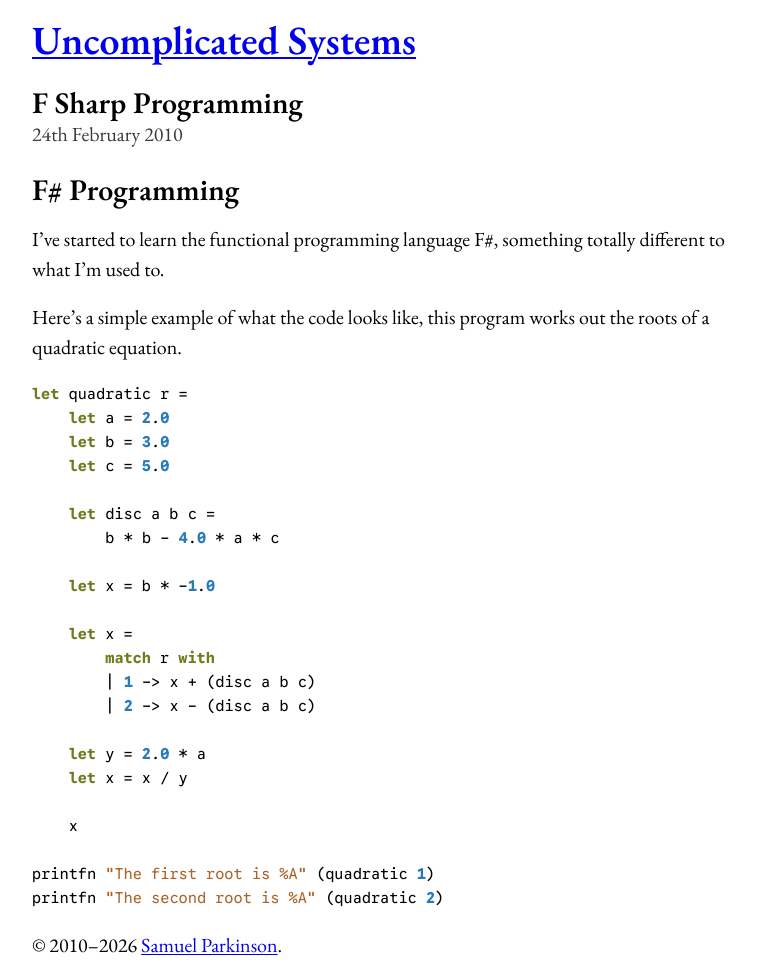
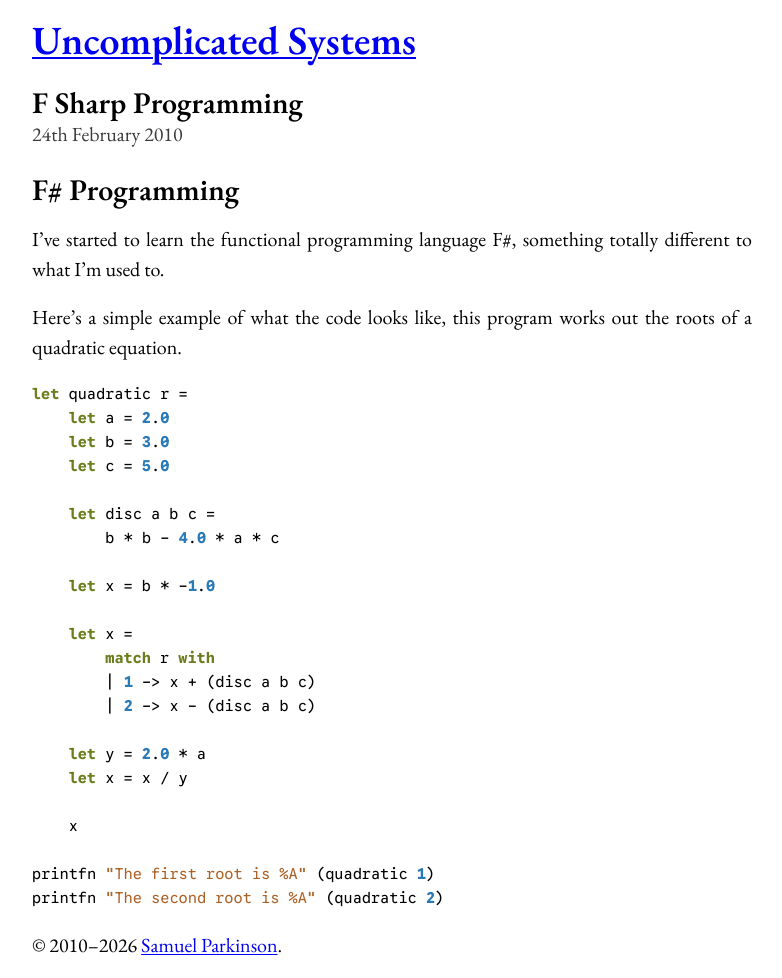
Before and after one commit to sjparkinson/uncomplicated.systems, a Jekyll site: the page built from _posts/2010-02-24-f-sharp-programming.md, in a window 1280 px wide. Shown: the whole page, without its empty margins (248-1030 px from the left). Built offline with Jekyll 4.4.1, drawn with Linux system fonts in a browser that asks for light colours.

Commit message:
Try out justify

```diff
--- a/assets/css/main.css
+++ b/assets/css/main.css
@@ -124,6 +124,7 @@ h6 {
 
 p {
     margin-block: 18px;
+    text-align: justify;
     hyphens: auto;
 }
 
@@ -163,7 +164,7 @@ pre {
 }
 
 pre {
-    overflow-x: auto;
+    white-space: pre-wrap;
 }
 
 ol,
```
